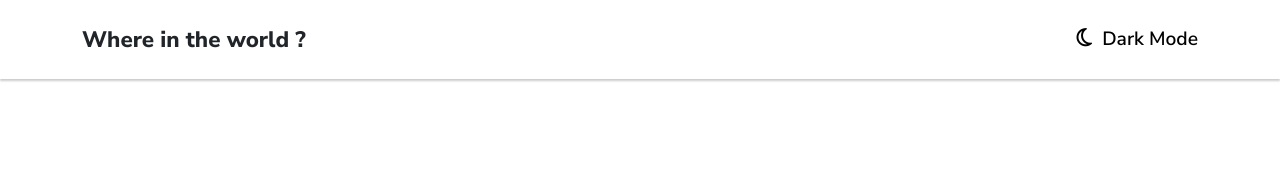
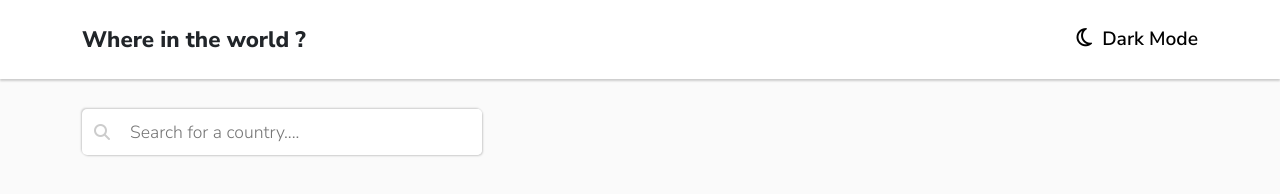
Before and after one commit to MahmoudsMohammed/Where-in-the-world, a plain HTML site: page index.html in a window 1280 px wide. Drawn offline with Linux system fonts and the light colour scheme.

Commit message:
create seacrh input

```diff
--- a/index.html
+++ b/index.html
@@ -28,8 +28,16 @@
       </div>
     </nav>
     <!-- End Nav -->
-    <!--  -->
-
+    <!-- Start Search -->
+    <div class="search">
+      <div class="container search-container">
+        <div>
+          <span><i class="fa-solid fa-magnifying-glass"></i></span>
+          <input type="text" placeholder="Search for a country...." id="search"/>
+        </div>
+      </div>
+    </div>
+    <!-- End Search -->
 
     <!-- Script -->
     <script src="script/bootstrap.js"></script>
--- a/style/SCSS/_variables.scss
+++ b/style/SCSS/_variables.scss
@@ -0,0 +1,5 @@
+$dark-mode-elements: hsl(209, 23%, 22%);
+$dark-mode-background: hsl(207, 26%, 17%);
+$light-mode-text: hsl(200, 15%, 8%);
+$light-mode-input: hsl(0, 0%, 52%);
+$light-mode-background: hsl(0, 0%, 98%);
--- a/style/main.scss
+++ b/style/main.scss
@@ -6,11 +6,14 @@
 }
 body {
   font-family: 'Nunito Sans', sans-serif;
+  background-color: $light-mode-background;
 }
 
+// Start Nav
 nav {
   & {
     box-shadow: 0 2px 2px #ccc;
+    background-color: white;
   }
   .nav-container {
     & {
@@ -53,3 +56,48 @@ nav {
     }
   }
 }
+// End nav
+
+// Start Search
+.search {
+  .search-container {
+    & {
+    }
+    div {
+      & {
+        width: 400px;
+        max-width: 100%;
+        display: flex;
+        align-items: center;
+        margin-top: 30px;
+        border-radius: 5px;
+        overflow: hidden;
+        background-color: white;
+        box-shadow: 1px 1px 2px #ccc, -1px -1px 2px #ccc;
+      }
+      [type='text'] {
+        & {
+          flex: 1;
+          border: none;
+          padding: 10px 8px;
+          font-size: 1.1rem;
+        }
+        &:focus {
+          outline: none;
+        }
+      }
+      span {
+        & {
+          width: 40px;
+          display: flex;
+          justify-content: center;
+          align-items: center;
+        }
+        i {
+          color: #ccc;
+        }
+      }
+    }
+  }
+}
+// End Search
```
Also changed, not shown: style/main.css.
